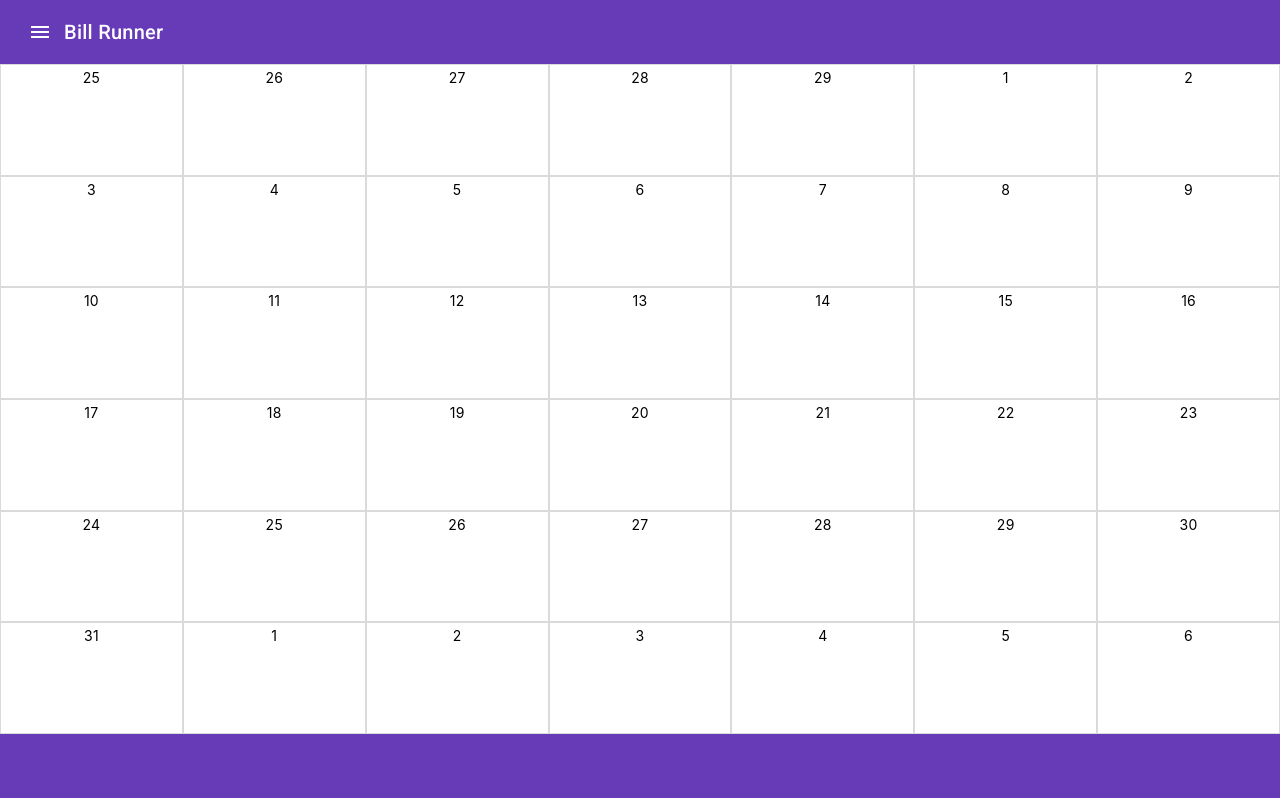
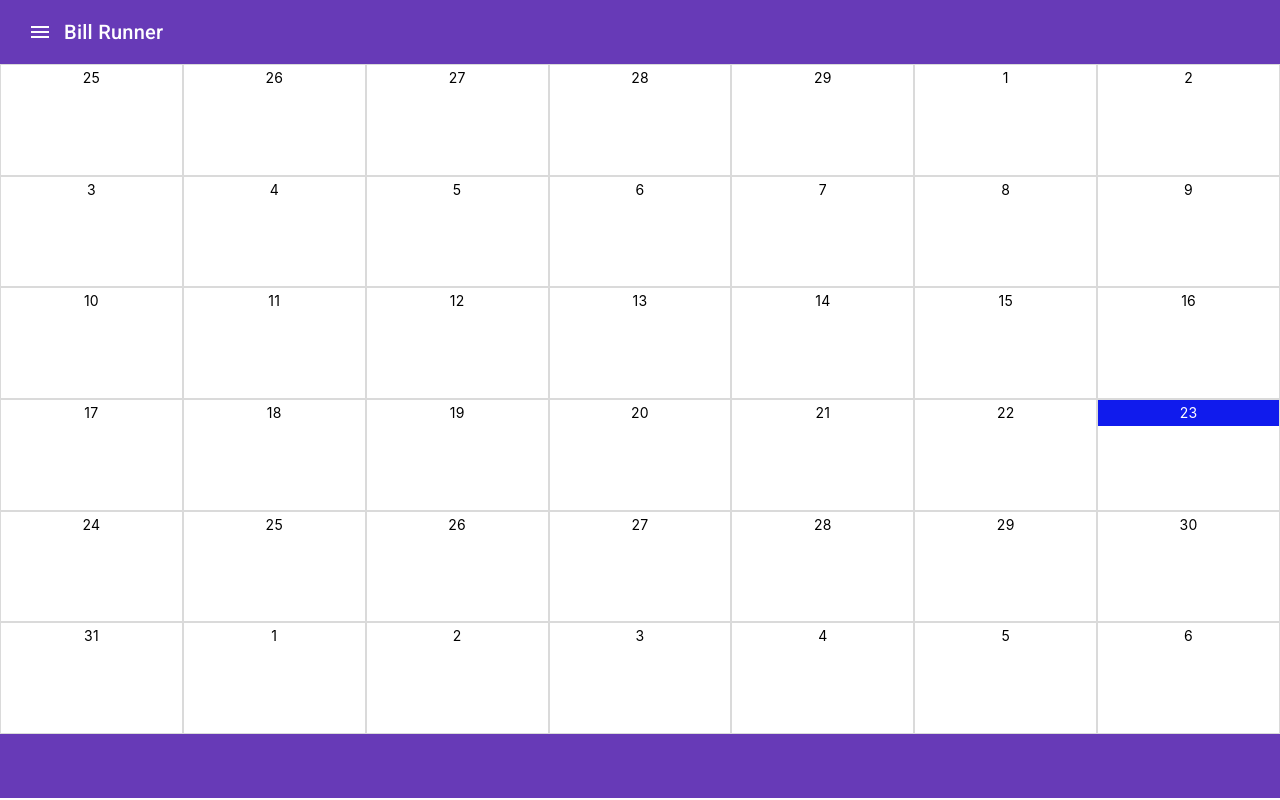
Before and after one commit to the-outrun-coder/BILL_RUNNER, an Angular app: page /overview/month in a window 1280 px wide. Built offline with nearby package versions, Linux system fonts and the light colour scheme.

Commit message:
Indication styling for hover and current day

```diff
--- a/src/app/feature/calendar/calendar-day/calendar-day.component.html
+++ b/src/app/feature/calendar/calendar-day/calendar-day.component.html
@@ -1,3 +1,3 @@
-<div class="day-number">
-  {{dayNumber}}
+<div class="day-number" [ngClass]="isToday ? 'current': ''">
+    {{dayNumber}}
 </div>
--- a/src/app/feature/calendar/calendar-day/calendar-day.component.scss
+++ b/src/app/feature/calendar/calendar-day/calendar-day.component.scss
@@ -6,6 +6,22 @@
     // border: 1px solid red;
     width: 100%;
     text-align: center;
-    padding-top: 3px;
+    padding: 3px 0;
+
+    &.current {
+      // border: 1px solid red;
+      background-color: rgb(16, 27, 237);
+      color: #fff;
+    }
+
   }
 }
+
+:host(:hover) {
+  background-color: pink;
+
+  .day-number {
+    background-color: rgb(7, 7, 67);
+    color: magenta;
+  }
+}
--- a/src/app/feature/calendar/calendar-day/calendar-day.component.ts
+++ b/src/app/feature/calendar/calendar-day/calendar-day.component.ts
@@ -1,20 +1,25 @@
+import { NgClass } from '@angular/common';
 import { Component, Input } from '@angular/core';
-import { getDate } from 'date-fns';
+import { getDate, isToday } from 'date-fns';
 
 @Component({
   selector: 'brun-calendar-day',
   standalone: true,
-  imports: [],
+  imports: [
+    NgClass
+  ],
   templateUrl: './calendar-day.component.html',
   styleUrl: './calendar-day.component.scss'
 })
 export class CalendarDayComponent {
-  @Input() day = {};
+  @Input() day: any;
 
   dayNumber!: number;
+  isToday!: boolean;
 
   ngOnInit(): void {
     //@ts-ignore
     this.dayNumber = getDate(this.day);
+    this.isToday = isToday(this.day);
   }
 }
```
